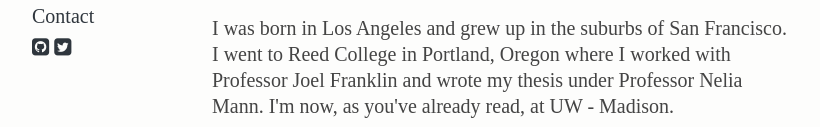
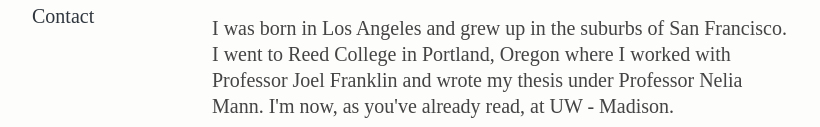
Before and after one commit to toddgaron/toddgaron, a plain HTML site: page index.html in a window 1280 px wide. Shown: the part 251-378 px from the top of the page, without its empty margins (138-958 px from the left). Drawn offline with nearby package versions, Linux system fonts and the light colour scheme.

Commit message:
fixed nav bar

```diff
--- a/index.html
+++ b/index.html
@@ -59,10 +59,10 @@
 	    <li class="nav-links-link"><a href="#charcuterie">Charcuterie</a></li>
 	    <li class="nav-links-link"><a href="#oddsends">Odds + Ends</a></li>
 	    <li class="nav-links-link"><a href="#contact">Contact</a></li>
-        <li class="nav-links-link">
+<!--         <li class="nav-links-link">
                 <a class="no-highlight" href="http://github.com/dylnclrk"><i class="fa fa-github-square"></i></a>
                 <a class="no-highlight" href="http://twitter.com/dylnclrk"><i class="fa fa-twitter-square"></i></a>
-            </li>
+            </li> -->
 
 	</ul>
     </nav>
```
